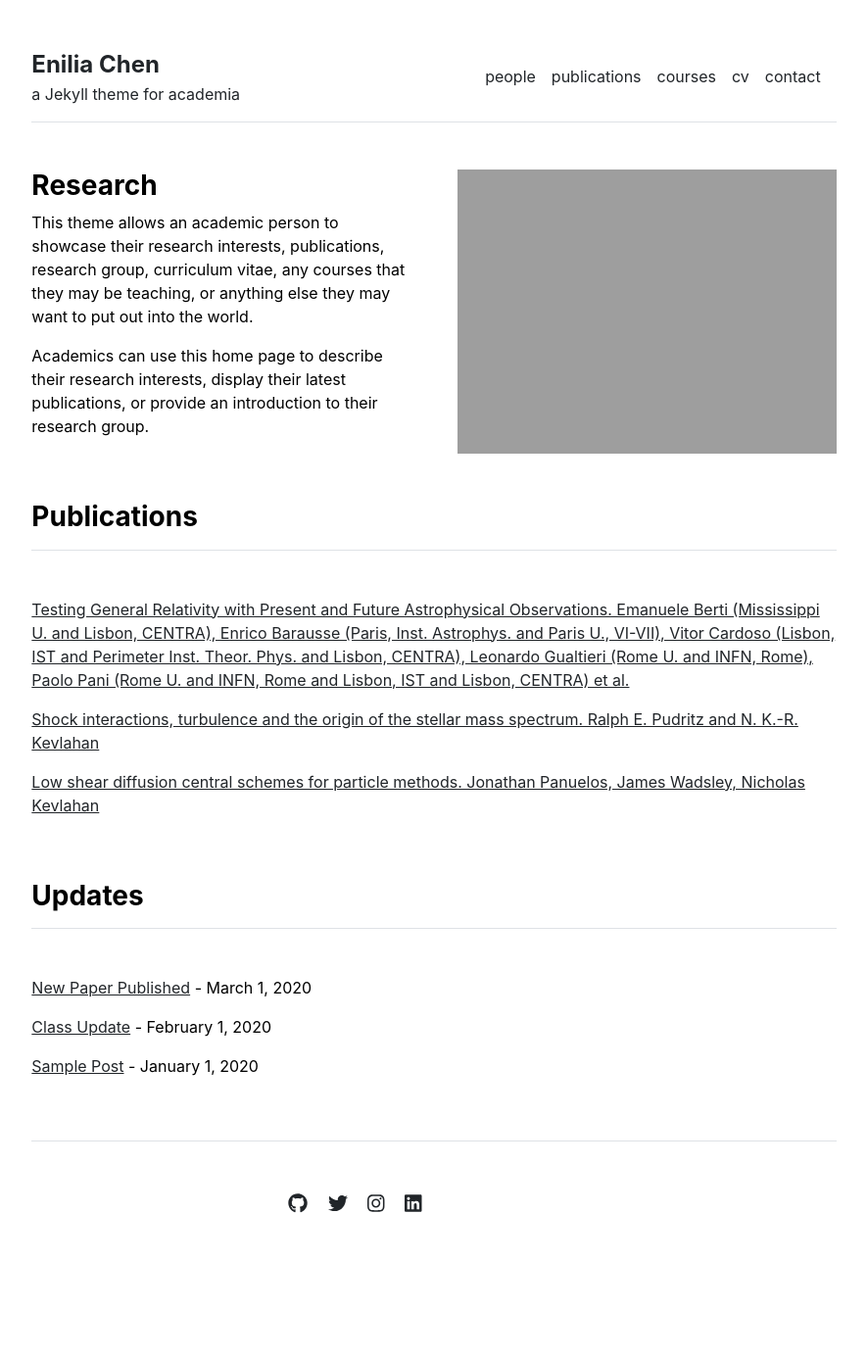
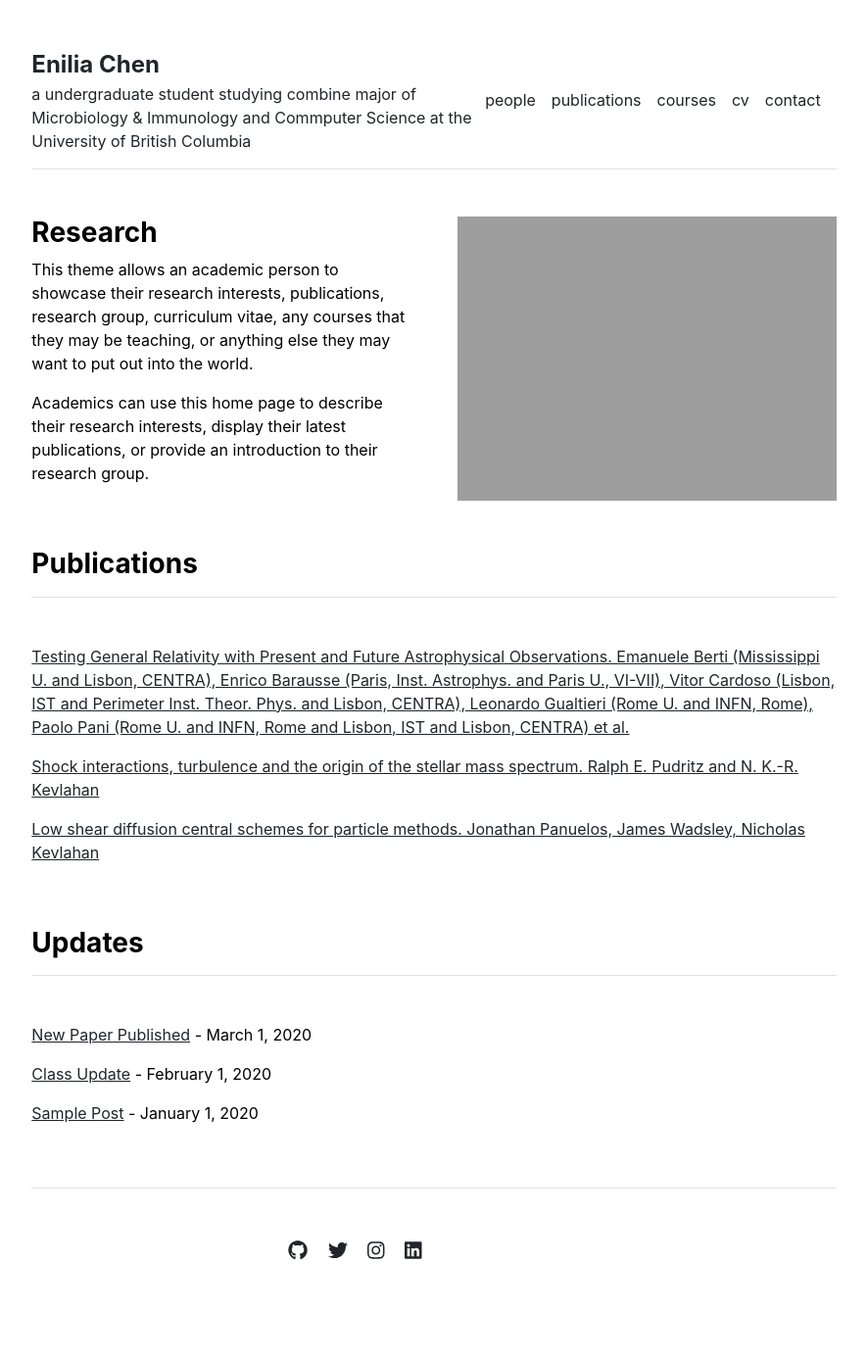
Before and after one commit to stackbit-projects/violet-chestnut-a1498, a Jekyll site: the page built from index.md, in a window 1280 px wide. Shown: the whole page at 98% size, without its empty margins (197-1082 px from the left). Built offline with Jekyll 4.4.1, drawn with Linux system fonts in a browser that asks for light colours; before the commit the page ends 1339 px from its top, so only the background shows below that.

Commit message:
_config.yml: changed

```diff
--- a/_config.yml
+++ b/_config.yml
@@ -1,4 +1,4 @@
 url: ''
 baseurl: ''
 title: Enilia Chen
-description: a Jekyll theme for academia
+description: a undergraduate student studying combine major of Microbiology & Immunology and Commputer Science at the University of British Columbia
```
